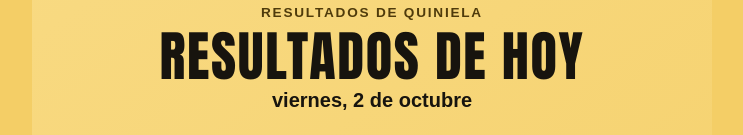
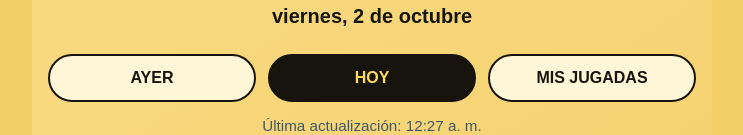
Before and after one commit to marcossramirez/quiniela-gran-sebastian, a website: page index.html in a window 1280 px wide. Shown: the part 264-399 px from the top of the page, without its empty margins (268-1011 px from the left). Drawn offline with Linux system fonts and the light colour scheme.

Commit message:
Update index.html

```diff
--- a/index.html
+++ b/index.html
@@ -13,8 +13,8 @@
     <main class="app">
       <header>
         <img class="brand" src="logo-gran-sebastian-v2.png" alt="Quiniela El Gran Sebastian">
-        <p class="eyebrow">RESULTADOS DE QUINIELA</p>
-        <h1 id="title">Resultados de hoy</h1>
+
+       <h1 id="title" hidden>Resultados de hoy</h1>
         <p id="date" class="date"></p>
       </header>
 
```
